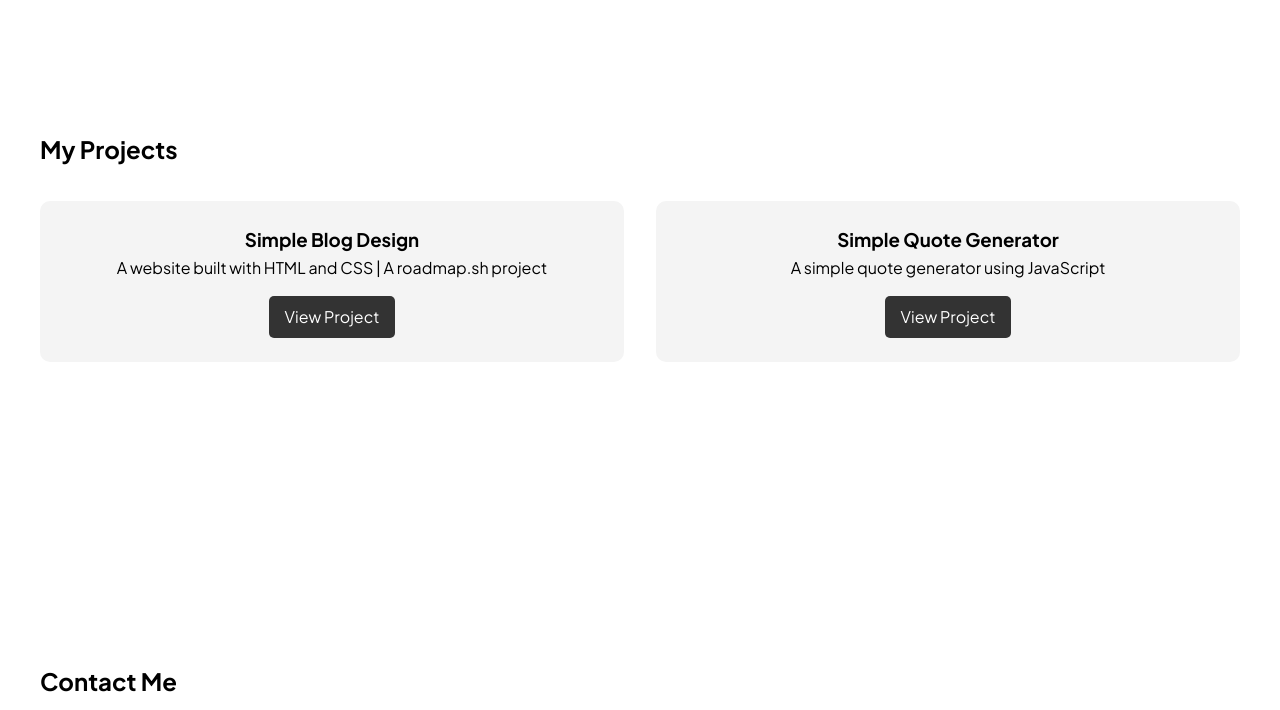
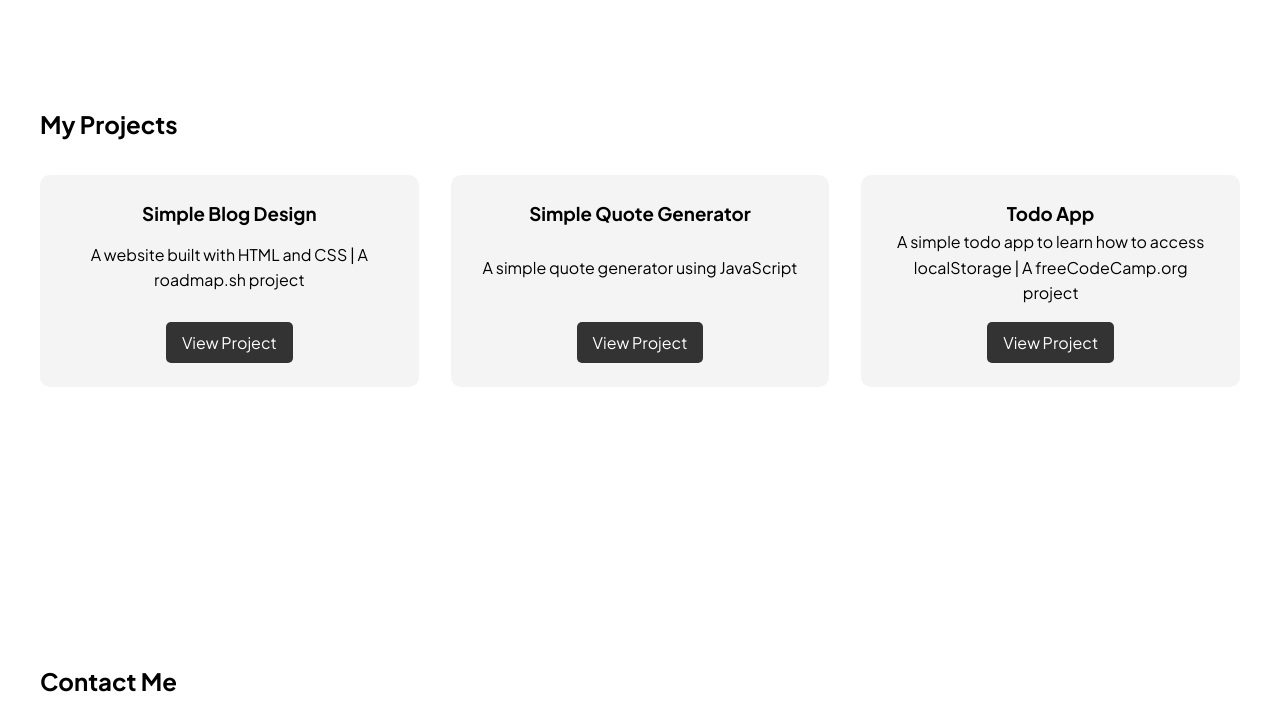
Before and after one commit to rayarama/rayarama.github.io, a plain HTML site: page index.html in a window 1280 px wide. Shown: the part 1754-2464 px from the top of the page. Drawn offline with Linux system fonts and the light colour scheme.

Commit message:
add the third project

```diff
--- a/index.html
+++ b/index.html
@@ -70,6 +70,19 @@
               >View Project</a
             >
           </div>
+          <div class="project-card">
+            <h3>Todo App</h3>
+            <p>
+              A simple todo app to learn how to access localStorage | A
+              freeCodeCamp.org project
+            </p>
+            <a
+              href="https://rayarama.github.io/todo-app/"
+              class="btn"
+              target="_blank"
+              >View Project</a
+            >
+          </div>
         </div>
       </div>
     </section>
--- a/styles.css
+++ b/styles.css
@@ -101,6 +101,10 @@ section:last-of-type {
   padding: 1.5rem;
   border-radius: 10px;
   text-align: center;
+  display: flex;
+  flex-direction: column;
+  justify-content: space-between;
+  align-items: center;
 }
 
 .btn {
@@ -112,6 +116,7 @@ section:last-of-type {
   border-radius: 5px;
   margin-top: 1rem;
   transition: background 0.3s;
+  max-width: max-content;
 }
 
 .btn:hover {
```
